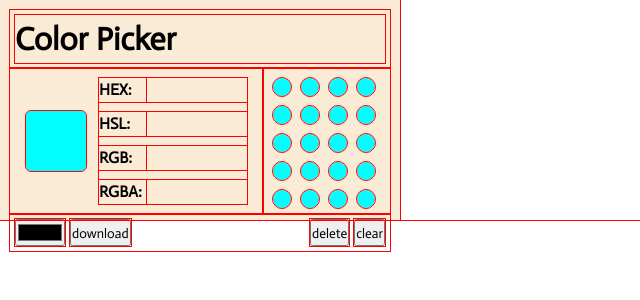
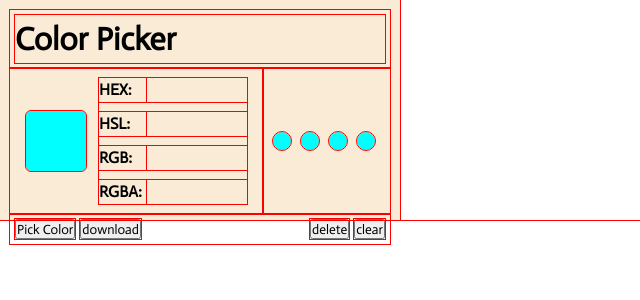
Before and after one commit to CJ-Cepe/color-picker, a React (Vite) app: page / in a window 1280 px wide. Shown: the top 300 px of the page, without its empty margins (0-640 px from the left). Built offline with nearby package versions, Linux system fonts and the light colour scheme.

Commit message:
Feat: implement eye dropper and update div and fields' color & equivalent

```diff
--- a/src/App.jsx
+++ b/src/App.jsx
@@ -1,8 +1,30 @@
+import { useRef, useState } from 'react';
+import convertHex from './convertColor';
 import ColorWell from './ColorWell'
 import Field from './Field'
 
 
+
 function App() {
+
+  const [colors, setColors] = useState({})
+  const currentColorRef = useRef(null)
+
+  const handleColorPick = async () => {
+    const eyeDropper =  new EyeDropper();
+    try {
+      const selectedColor = await eyeDropper.open();
+      updateColor(selectedColor.sRGBHex)
+    } catch (error) {
+        console.error('Error selecting color:', error);
+    }
+  }
+
+  function updateColor(hex){
+    currentColorRef.current.style.backgroundColor = hex;
+    const extractedColors = convertHex(hex)
+    setColors(extractedColors)
+  }
 
   return (
     <>
@@ -10,12 +32,12 @@ function App() {
       <h1>Color Picker</h1>
     </header>
     <main>
-      <div></div>
+      <div ref={currentColorRef}></div>
       <div>
-        <Field labelName = "HEX:" value = ""></Field>
-        <Field labelName = "HSL:" value = ""></Field>
-        <Field labelName = "RGB:" value = ""></Field>
-        <Field labelName = "RGBA:" value = ""></Field>
+        <Field labelName = "HEX:" value = {colors.hex}></Field>
+        <Field labelName = "HSL:" value = {colors.hsl}></Field>
+        <Field labelName = "RGB:" value = {colors.rgb}></Field>
+        <Field labelName = "RGBA:" value = {colors.rgba}></Field>
       </div>
     </main>
     <aside>
@@ -23,31 +45,9 @@ function App() {
       <ColorWell></ColorWell>
       <ColorWell></ColorWell>
       <ColorWell></ColorWell>
-      <ColorWell></ColorWell>
-      <ColorWell></ColorWell>
-      <ColorWell></ColorWell>
-      <ColorWell></ColorWell>
-      <ColorWell></ColorWell>
-      <ColorWell></ColorWell>
-      <ColorWell></ColorWell>
-      <ColorWell></ColorWell>
-      <ColorWell></ColorWell>
-      <ColorWell></ColorWell>
-      <ColorWell></ColorWell>
-      <ColorWell></ColorWell>
-      <ColorWell></ColorWell>
-      <ColorWell></ColorWell>
-      <ColorWell></ColorWell>
-      <ColorWell></ColorWell>
-      <ColorWell></ColorWell>
-      <ColorWell></ColorWell>
-      <ColorWell></ColorWell>
-      <ColorWell></ColorWell>
-      <ColorWell></ColorWell>
-      <ColorWell></ColorWell>
     </aside>
     <section>
-      <input type="color" />
+      <button onClick={handleColorPick}>Pick Color</button>
       <button>download</button>
       <button>delete</button>
       <button>clear</button>
```
